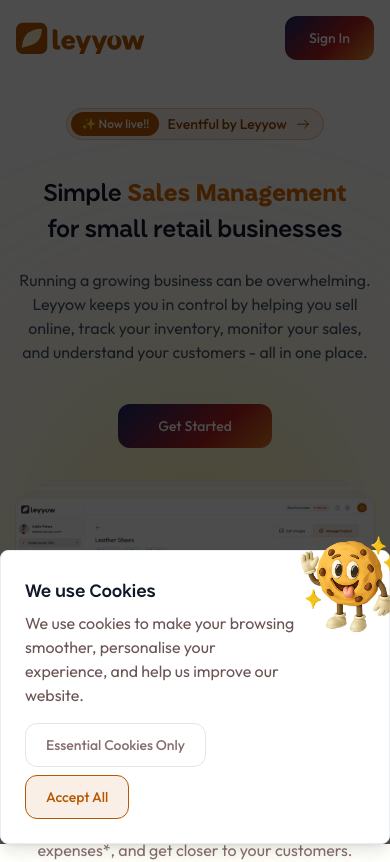
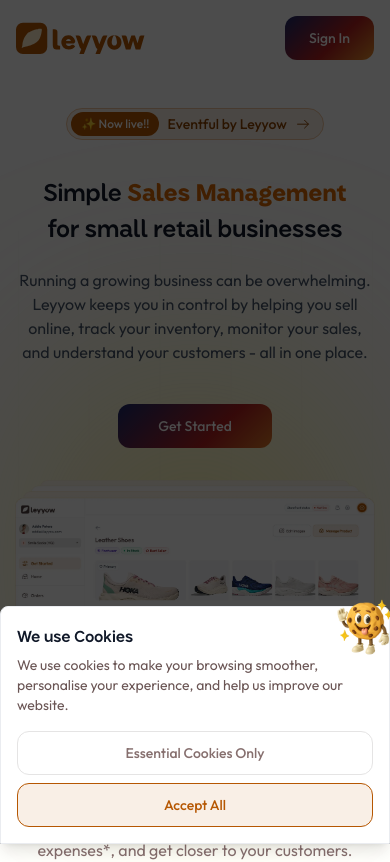
Before and after one commit to alkadelik/new_landing, a Vue app: page / in a window 390 px wide. Shown: the top 862 px of the page. Built offline with nearby package versions, Linux system fonts and the light colour scheme.

Commit message:
feat: optimize cookie banner for mobile

```diff
--- a/src/components/ConsentBanner.vue
+++ b/src/components/ConsentBanner.vue
@@ -8,22 +8,26 @@
   <transition name="slide-up">
     <div
       v-if="showBanner"
-      class="fixed right-0 bottom-0 z-9999 w-full max-w-3xl rounded-lg border border-gray-200 bg-white p-6 shadow-lg lg:right-8 lg:bottom-8"
+      class="fixed right-0 bottom-0 left-0 z-9999 w-full max-w-3xl rounded-t-lg border border-gray-200 bg-white p-4 shadow-lg sm:rounded-b-lg sm:p-6 lg:right-8 lg:bottom-8 lg:left-[unset]"
     >
-      <div class="relative w-4/5">
-        <h3 class="mb-2 text-lg font-semibold">We use Cookies</h3>
-        <p class="text-core-700 mb-4 text-base">
+      <div class="relative w-full sm:w-4/5 sm:pr-0">
+        <h3 class="mb-2 text-base font-semibold sm:text-lg">We use Cookies</h3>
+        <p class="text-core-700 mb-4 text-sm sm:text-base">
           We use cookies to make your browsing smoother, personalise your experience, and help us
           improve our website.
         </p>
 
-        <div class="flex flex-wrap gap-2">
+        <div class="flex flex-col gap-2 sm:flex-row sm:flex-wrap">
           <AppButton label="Essential Cookies Only" color="alt" @click="acceptConsent" />
           <AppButton label="Accept All" variant="outlined" @click="acceptConsent" />
         </div>
       </div>
 
-      <img src="/images/cookie.png" alt="Cookies" class="absolute -top-4 -right-4 w-28" />
+      <img
+        src="/images/cookie.png"
+        alt="Cookies"
+        class="absolute -top-2 -right-2 w-16 sm:-top-4 sm:-right-4 sm:w-28"
+      />
     </div>
   </transition>
 </template>
--- a/vite.config.ts
+++ b/vite.config.ts
@@ -25,7 +25,8 @@
       },
     },
     server: {
-      port: Number(process.env.VITE_PORT) || 8000,
+      host: true,
+      port: Number(process.env.VITE_PORT) || 8080,
     },
   }
 })
```
